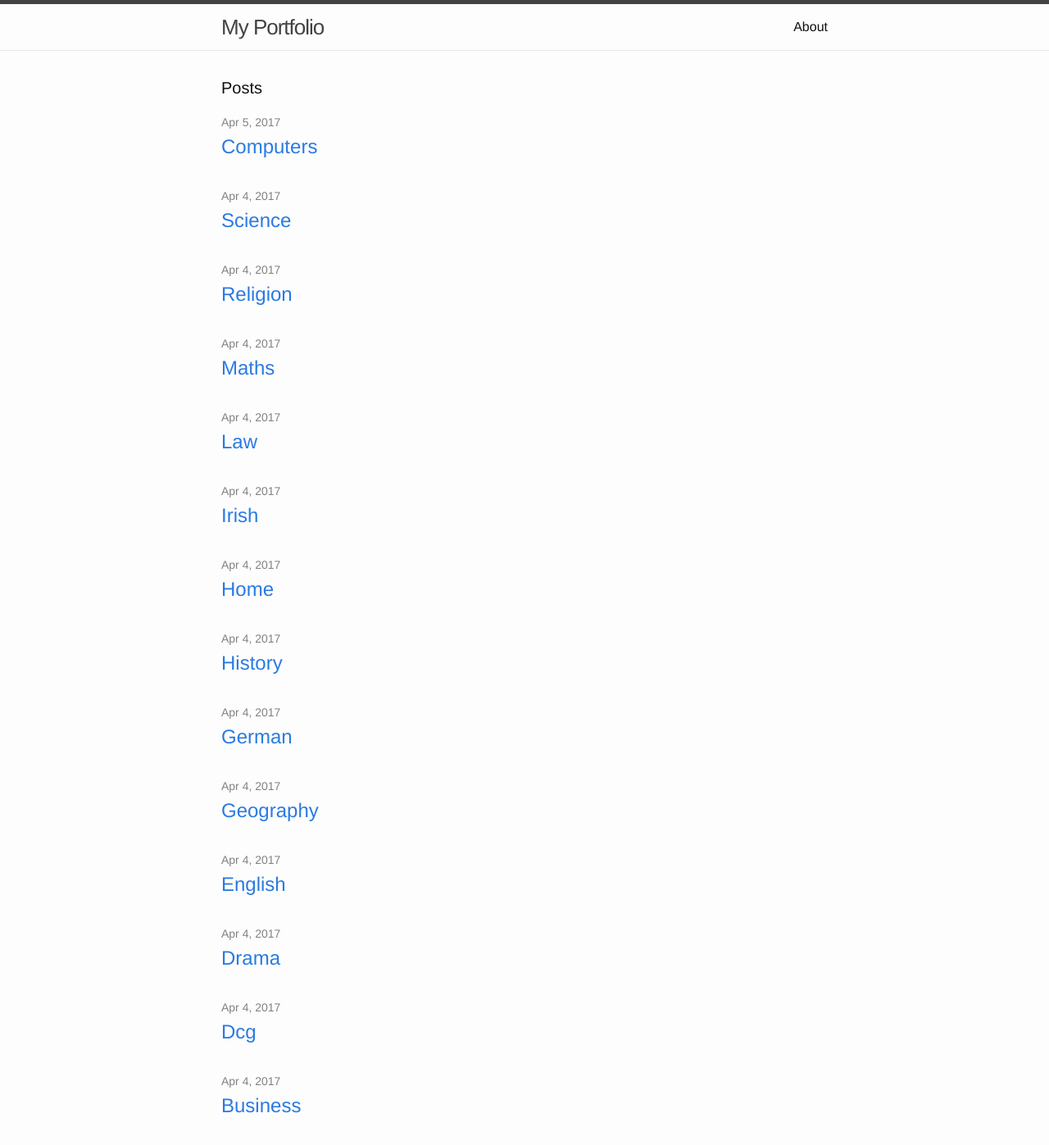
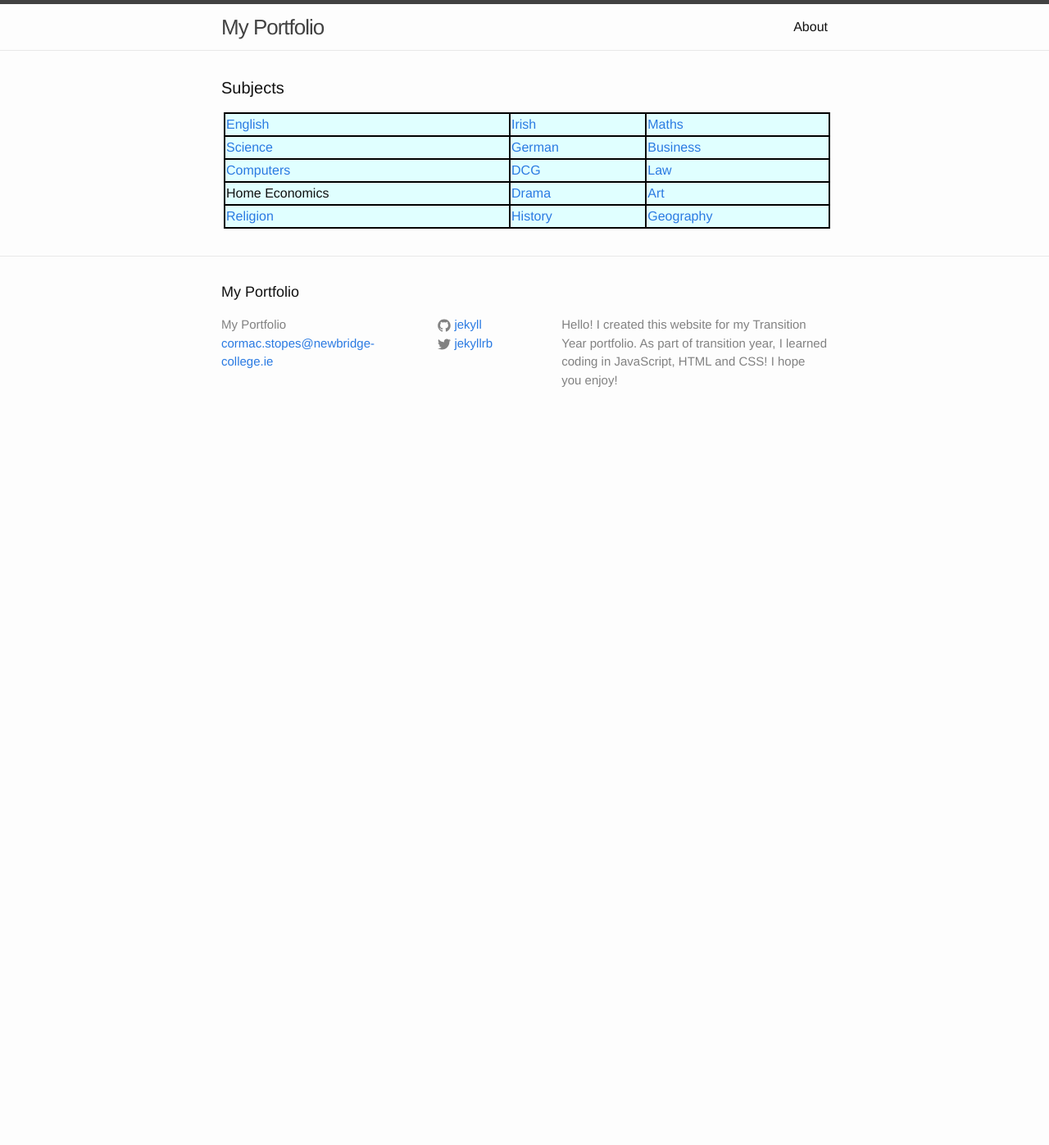
Before and after one commit to cstopes/cstopes.github.io, a Jekyll site: the page built from index.html, in a window 1280 px wide and 1400 px high. Shown: the top 1397 px of the window at 82% size. Built offline with Jekyll 4.4.1, drawn with Linux system fonts in a browser that asks for light colours.

Commit message:
Update index.html

```diff
--- a/index.html
+++ b/index.html
@@ -1,23 +1,9 @@
 ---
 layout: default
 ---
+
 <body>
-<div class="home">
-
-  <h1 class="page-heading">Posts</h1>
-
-  <ul class="post-list">
-    {% for post in site.posts %}
-      <li>
-        <span class="post-meta">{{ post.date | date: "%b %-d, %Y" }}</span>
-
-        <h2>
-          <a class="post-link" href="{{ post.url | prepend: site.baseurl }}">{{ post.title }}</a>
-        </h2>
-      </li>
-    {% endfor %}
-  </ul>
-
+  <div class = "home">
   <h1 class="page-heading">Subjects</h1>
     <table>
       <tr>
```
